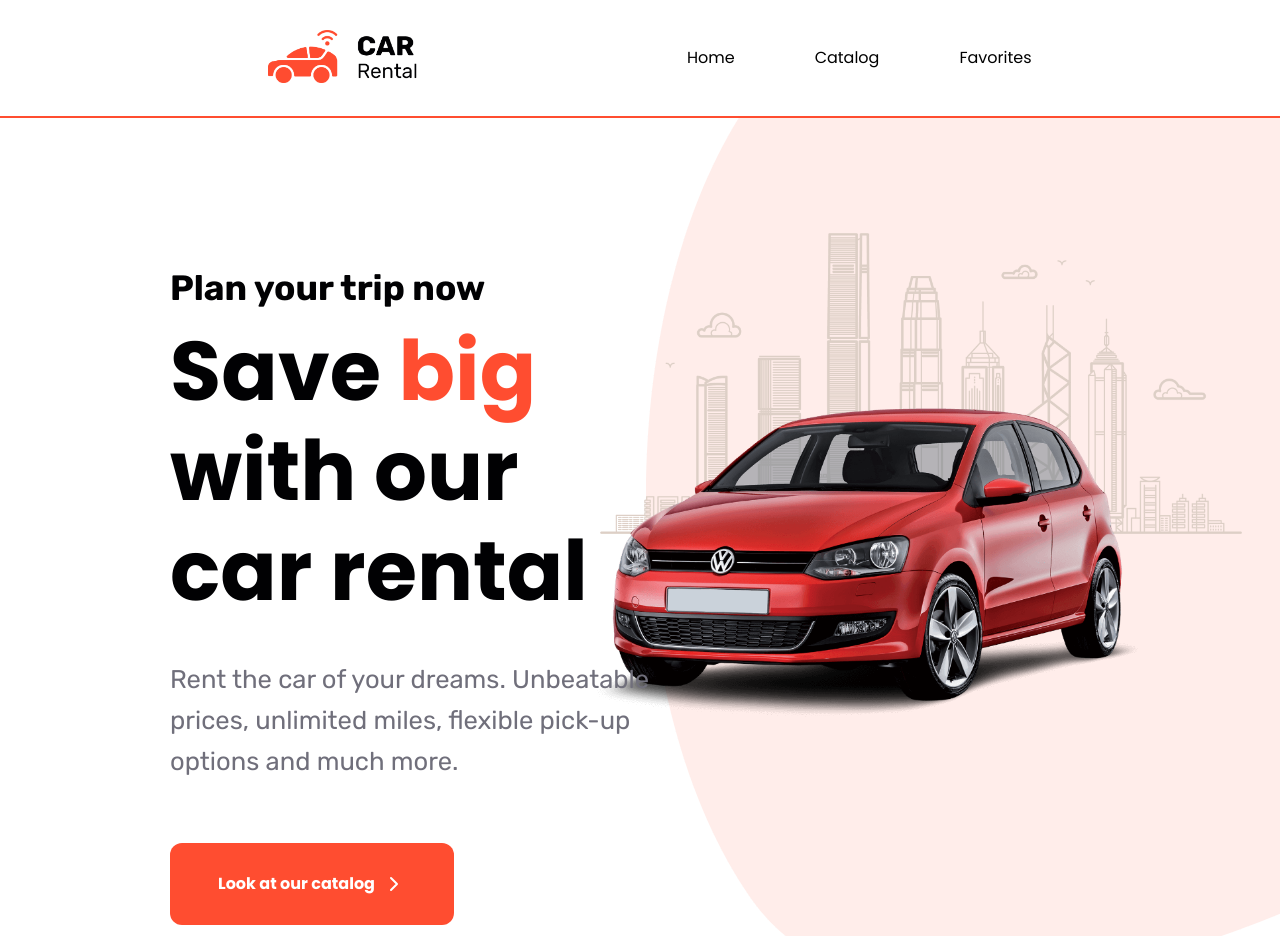
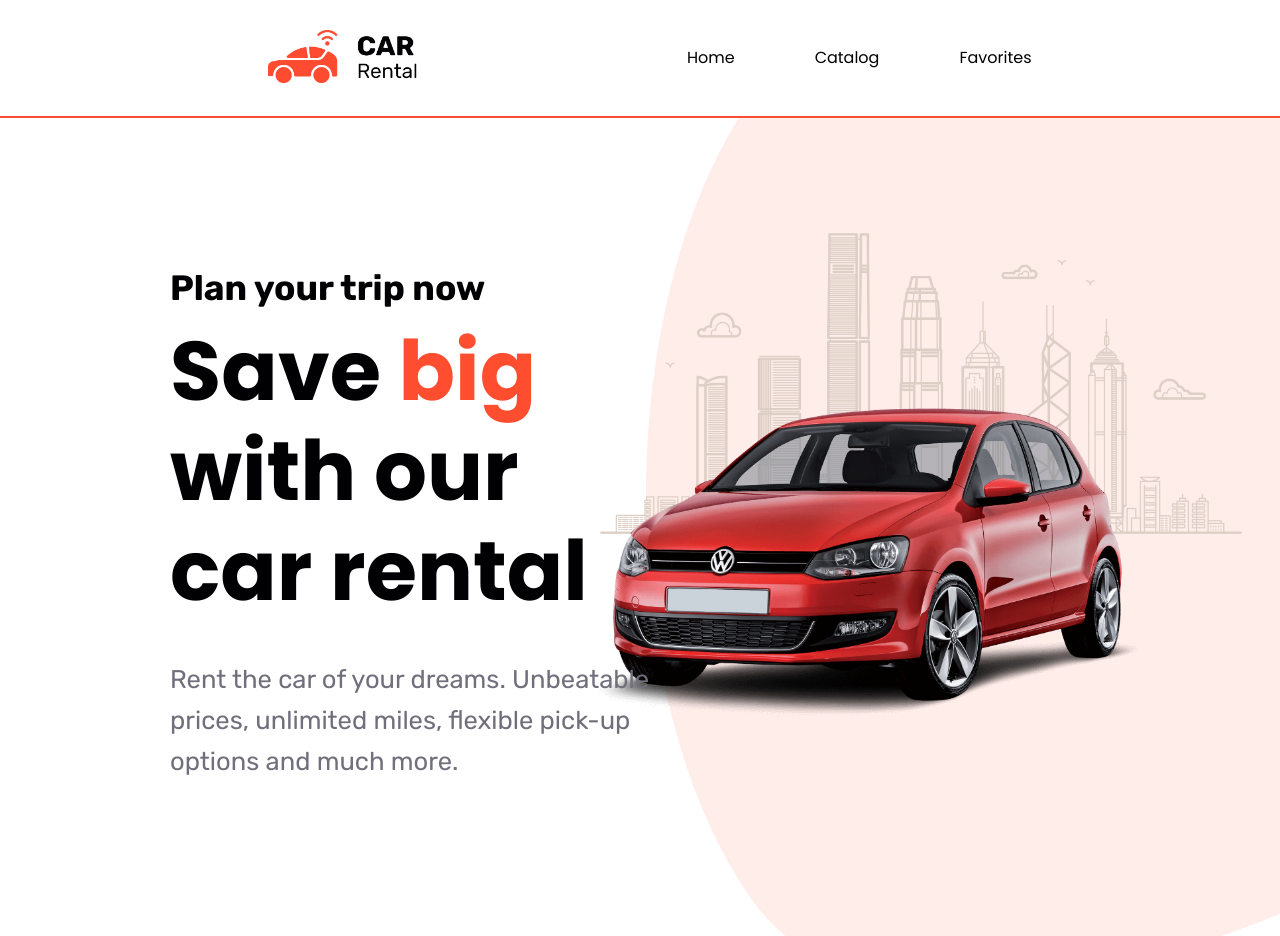
Before and after one commit to VladyslavBiriukov/car-rent, a React (Vite) app: page / in a window 1280 px wide. Shown: the top 936 px of the page. Built offline with nearby package versions, Linux system fonts and the light colour scheme.

Commit message:
Update Hero.module.scss

```diff
--- a/src/components/Hero/Hero.module.scss
+++ b/src/components/Hero/Hero.module.scss
@@ -106,7 +106,7 @@ $text-font: "Rubik", sans-serif;
     font-family: $titles-font;
     font-weight: 700;
     position: absolute;
-    top: 725px;
+    top: 825px;
     left: 0;
     cursor: pointer;
     text-decoration: none;
```
